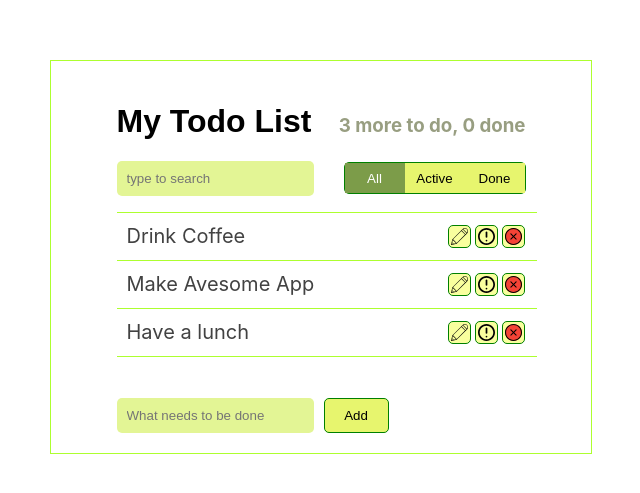
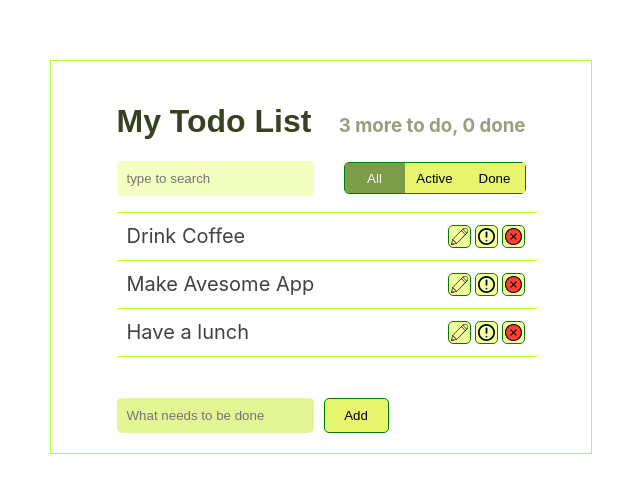
Before and after one commit to eto-non-stop/Todo-list, a React (Create React App) app: page / in a window 1280 px wide. Shown: the part 143-636 px from the top of the page, without its empty margins (319-959 px from the left). Built offline with nearby package versions, Linux system fonts and the light colour scheme; a web font is replaced by a local one.

Commit message:
Change styles

```diff
--- a/src/components/AddItem/styles.module.css
+++ b/src/components/AddItem/styles.module.css
@@ -20,6 +20,7 @@
     width: 65px;
     margin-bottom: 15px;
     border: 1px solid green;
+    cursor: pointer;
 }
 
 .btn:hover {
--- a/src/components/ItemStatusFilter/styles.module.css
+++ b/src/components/ItemStatusFilter/styles.module.css
@@ -13,6 +13,7 @@
     width: 60px;
     padding: 3px;
     border: none;
+    cursor: pointer;
 }
 
 .btn:not([class*='active']):hover {
--- a/src/components/SearchPanel/styles.module.css
+++ b/src/components/SearchPanel/styles.module.css
@@ -6,7 +6,7 @@
 }
 
 .input_search {
-    background-color: rgb(227, 245, 149);
+    background-color: rgb(244, 255, 194);
     border: none;
     border-radius: 5px;
     padding: 10px;
--- a/src/components/Title/styles.module.css
+++ b/src/components/Title/styles.module.css
@@ -1,5 +1,6 @@
 .title {
     font-family: 'Be Vietnam', sans-serif;
+    color: rgb(56, 65, 34);
 }
 
 .header {
--- a/src/components/TodoListItem/styles.module.css
+++ b/src/components/TodoListItem/styles.module.css
@@ -28,6 +28,7 @@
     flex-direction: column;
     justify-content: center;
     align-items: center;
+    cursor: pointer;
 }
 
 .btn:hover {
```
